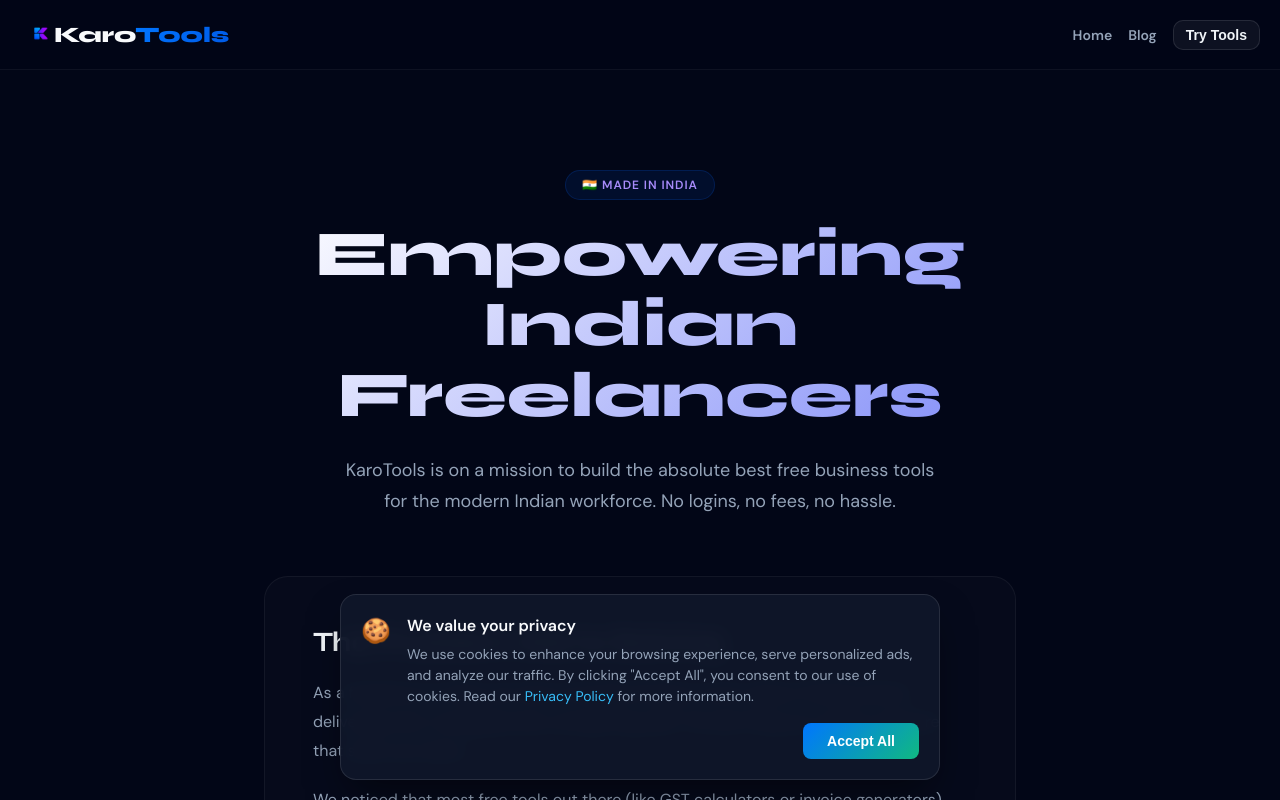
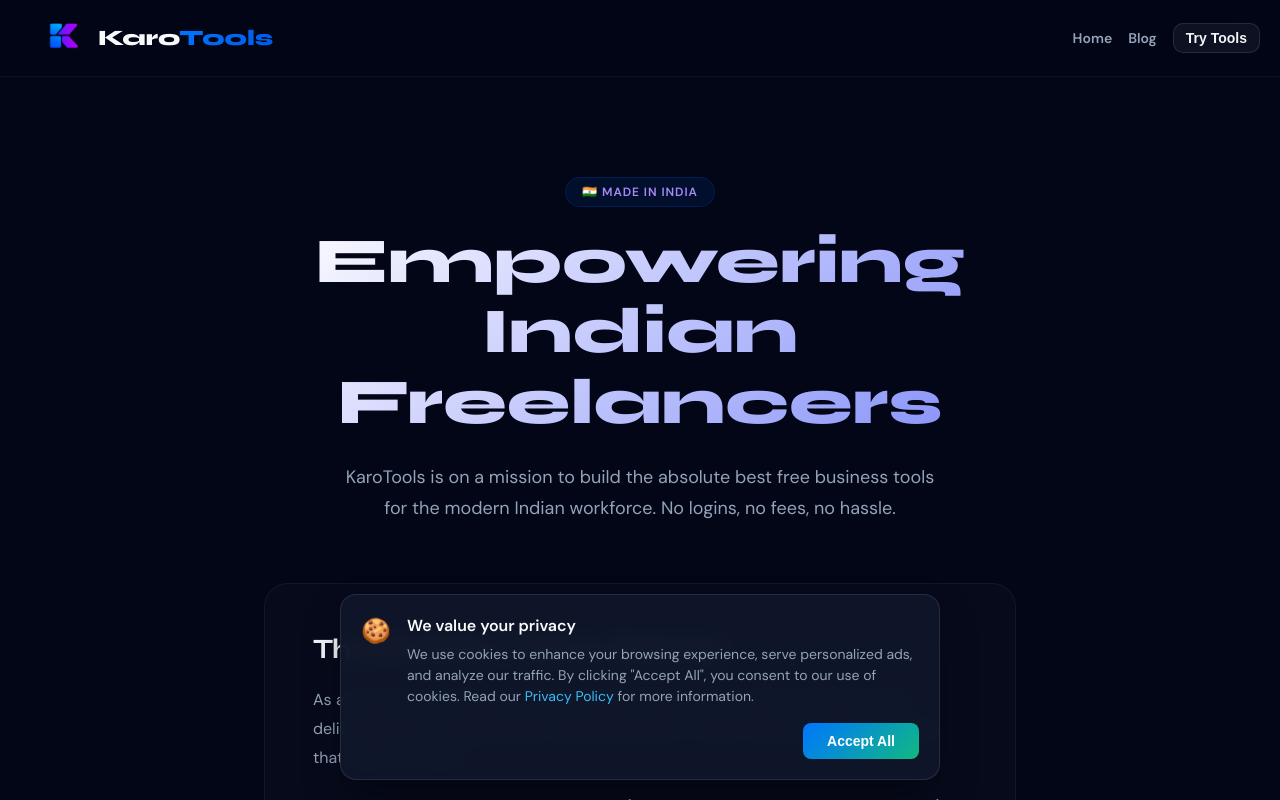
Before and after one commit to daxpatel109/karotools, a Next.js app: page /about in a window 1280 px wide. Shown: the top 800 px of the page. Built offline with nearby package versions, Linux system fonts and the light colour scheme.

Commit message:
fix: revert next/image to restore original logo sizing

```diff
--- a/src/About.jsx
+++ b/src/About.jsx
@@ -1,7 +1,6 @@
 "use client";
 import { useEffect } from "react";
 import Link from "next/link";
-import Image from "next/image";
 
 export default function About() {
   useEffect(() => {
@@ -17,7 +16,7 @@ export default function About() {
       <nav style={{ position: "sticky", top: 0, zIndex: 100, padding: "10px 20px", minHeight: "70px", display: "flex", flexWrap: "wrap", gap: "12px", alignItems: "center", justifyContent: "space-between", background: "rgba(2,6,23,0.9)", backdropFilter: "blur(20px)", borderBottom: "1px solid rgba(255,255,255,0.05)" }}>
         <Link href="/" style={{ textDecoration: "none", display: "flex", alignItems: "center", gap: "10px" }}>
           <div style={{ display: "flex", alignItems: "center", gap: "10px", cursor: "pointer" }} onClick={() => window.scrollTo({ top: 0, behavior: "smooth" })}>
-  <Image src="/logo.png" alt="KaroTools Logo" width={40} height={40} style={{ margin: "0 -16px 0 0", objectFit: "contain", position: "relative", zIndex: 10 }} />
+  <img src="/logo.png" alt="KaroTools Logo" style={{ height: "clamp(40px, 10vw, 56px)", margin: "0 -16px 0 0", objectFit: "contain", position: "relative", zIndex: 10 }} />
   <span style={{ fontSize: "clamp(18px, 5vw, 22px)", fontWeight: "800", fontFamily: "'Syne',sans-serif", color: "#f8fafc" }}>
     Karo<span style={{ background: "linear-gradient(135deg, #0076ff, #005ae6)", WebkitBackgroundClip: "text", WebkitTextFillColor: "transparent" }}>Tools</span>
   </span>
```
Also changed, not shown: src/Home.jsx (+3 -4 lines).
